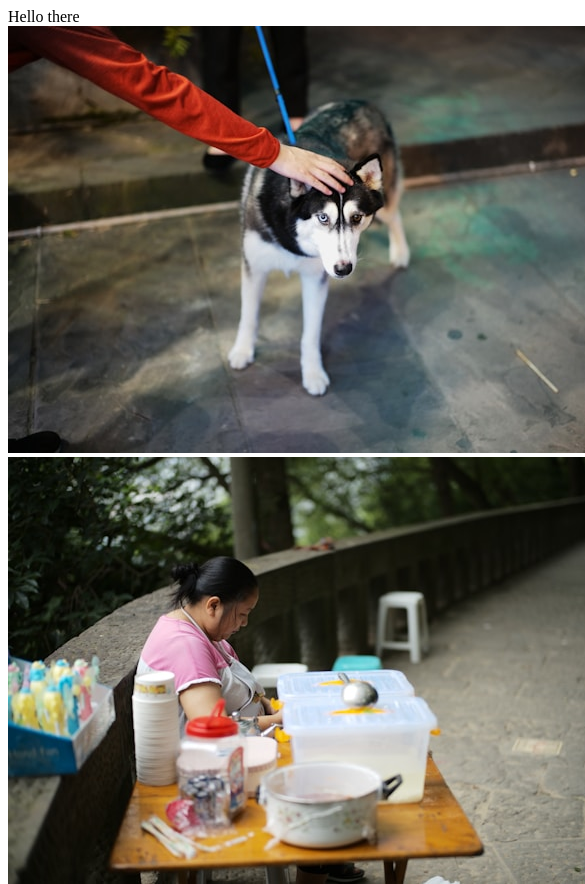
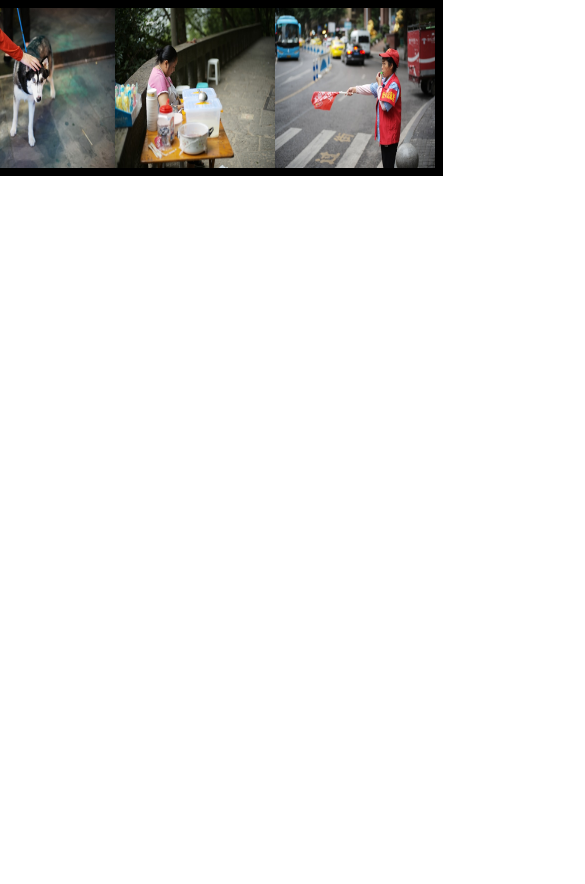
Before and after one commit to oldboy87/Image-Gallery, a plain HTML site: page index.html in a window 390 px wide. Shown: the top 884 px of the page, 585 px wide, since content can reach past the window. After the commit the page ends 844 px from the top, so only its background shows below. Drawn offline with Linux system fonts and the light colour scheme.

Commit message:
chore: making interface more responsive

```diff
--- a/app.js
+++ b/app.js
@@ -72,20 +72,6 @@ function wantSize(reqSize) {
 //TODO: Do NOT forget this is how to properly reference objects within objects:
 // console.log(imgData[0].imgSRC.small);
 
-//TODO: STEP2: create thumbnail images
-//This is the rough outline we started with:
-// function createThumbnails(){
-//     select the DOM element (thumbnail-container) to contain the thumbnails
-//     this is a repetitive task --> for loop (for, forEach())...)
-//     Loop task:
-//     -create img element
-//     - update src and alt attributes (properties) of the img element to match those in the array (parameters)
-//     - give each img a className (img.className)
-//     - add an event listener to each image --> the event handler of this event is the function you write to create the fullscreen images
-//     - append the created images to the thumbnail-container
-
-// }
-
 function createThumbnails() {
   // select the DOM element (thumbnail-container) to contain the thumbnails
   const container = document.getElementById("thumbnail-container");
@@ -101,6 +87,8 @@ function createThumbnails() {
     // - update src and alt attributes (properties) of the img element to match those in the array (parameters)
     thumbnail.setAttribute("src", attSrc);
     thumbnail.setAttribute("alt", attAlt);
+    //Sets "thumbnail" ID to images
+    thumbnail.setAttribute("id", "thumbnail");
     //TODO: Come back to WIDTH and HEIGHT
     // thumbnail.setAttribute("width", "300");
     // - give each img a className (img.className)
@@ -118,64 +106,10 @@ function createThumbnails() {
   }
 }
 
-//TODO THIS MIGHT ACTUALLY HELP
-//TODO THIS MIGHT ACTUALLY HELP
-//TODO THIS MIGHT ACTUALLY HELP
-//TODO THIS MIGHT ACTUALLY HELP
-//TODO THIS MIGHT ACTUALLY HELP
-
-// const usethis = imgData.find(function (item) {
-//   return item.imgClass === "nameTest01";
-// });
-
-// console.log(usethis);
-
-// function imgFinder(className) {
-//   return className;
-// }
-
-// const leg = imgData.find(imgFinder("nameTest01"));
-
-// console.log(shit.findIndex(imgFinder("4")));
-
-// console.log(imgFinder("fuck off"));
-
-// function leg{
-// imgData.find(imgFinder(clickedClass))
-// }
-
-//TODO /END OF EXAMPLE find()
-
 //STEP3: create fullscreen images
 function createFullscreenImages(thumbnail) {
   //this is the event handler
   //logs the HTML element object reference and also the derived class name, which is stored as a variable
-  // console.log(thumbnail);
-  // //TODO BACKUP START
-  // const clickedImg = thumbnail.originalTarget;
-  // const clickedSrc = clickedImg.src;
-  // const clickedAlt = clickedImg.alt;
-  // const clickedClass = clickedImg.className;
-
-  // console.log(clickedImg);
-  // console.log(clickedSrc);
-  // console.log(clickedAlt);
-  // console.log(clickedClass);
-
-  // const getImgData = imgData.find(function (item) {
-  //   return item.imgClass === clickedClass;
-  // });
-
-  // //TODO do NOT mess with the above!
-
-  // const getImgSrc = getImgData.imgSrc;
-  // const getImgAlt = getImgData.imgAlt;
-  // const getImgPicked = getImgSrc[pickedSize];
-
-  // console.log(getImgData);
-  // console.log(getImgSrc);
-  // console.log(getImgAlt);
-  // console.log(getImgPicked);
 
   // //TODO BACKUP END
   //TODO if I want to use IDs for each image size, I can do so here as well
--- a/index.html
+++ b/index.html
@@ -5,11 +5,16 @@
     <meta name="viewport" content="width=device-width, initial-scale=1.0" />
     <link rel="stylesheet" href="style.css" />
     <script src="./app.js" defer></script>
-    <title>Document</title>
+    <title>Image Gallery</title>
   </head>
   <body>
-    Hello there
-    <section id="thumbnail-container"></section>
-    <section id="fullscreen-container"></section>
+    <header>
+      <section id="thumbnail-container"></section>
+    </header>
+    <main>
+      <section class="border"></section>
+      <section id="fullscreen-container"></section>
+      <section class="border"></section>
+    </main>
   </body>
 </html>
--- a/style.css
+++ b/style.css
@@ -0,0 +1,88 @@
+* {
+  margin: 0;
+  padding: 0;
+  box-sizing: border-box;
+}
+
+body {
+  background-color: white;
+  min-width: 0;
+  /* display: flex; */
+  /* justify-content: center; */
+  /* flex-direction: row; */
+  /* flex-shrink: 1; */
+}
+
+header {
+  display: flex;
+  justify-content: center;
+  flex-direction: row;
+  /* position: fixed; */
+}
+
+main {
+  /* min-height: 2000px; */
+  /* min-width: 0; */
+  /* border: 8px solid black; */
+  display: flex;
+  justify-content: center;
+  align-items: center;
+  flex-direction: row;
+  position: relative;
+  /* flex-shrink: 1; */
+
+  /* display: grid; */
+  /* grid-template-rows: 1fr 2fr; */
+  /* place-items: center; */
+
+  /* align-content: space-evenly; */
+}
+
+#thumbnail-container {
+  /* max-height: 50rem; */
+  min-width: 0;
+  max-width: 400rem;
+  border: 8px solid black;
+  display: flex;
+  flex-direction: row;
+  justify-content: center;
+  flex-shrink: 1;
+  position: fixed;
+  z-index: 1;
+}
+
+#fullscreen-container {
+  min-width: 0;
+  max-width: 90rem;
+  border: 8px solid black;
+  display: flex;
+  flex-direction: row;
+  justify-content: center;
+  flex-shrink: 1;
+  z-index: -1;
+  /* padding-top: 50rem; */
+}
+
+#fullscreen-container img {
+  /* display: flex;
+  flex-shrink: 1;
+  min-width: 0; */
+  object-fit: cover;
+  width: 100%;
+}
+
+#thumbnail {
+  /* display: flex; */
+  /* flex-shrink: 1; */
+  min-width: 10rem;
+  min-height: 10rem;
+  max-width: 10rem;
+  max-height: 10rem;
+}
+
+.border {
+  background-color: blue;
+  width: 20rem;
+  height: 100%;
+  display: flex;
+}
```
Also changed, not shown: 1 other file.
